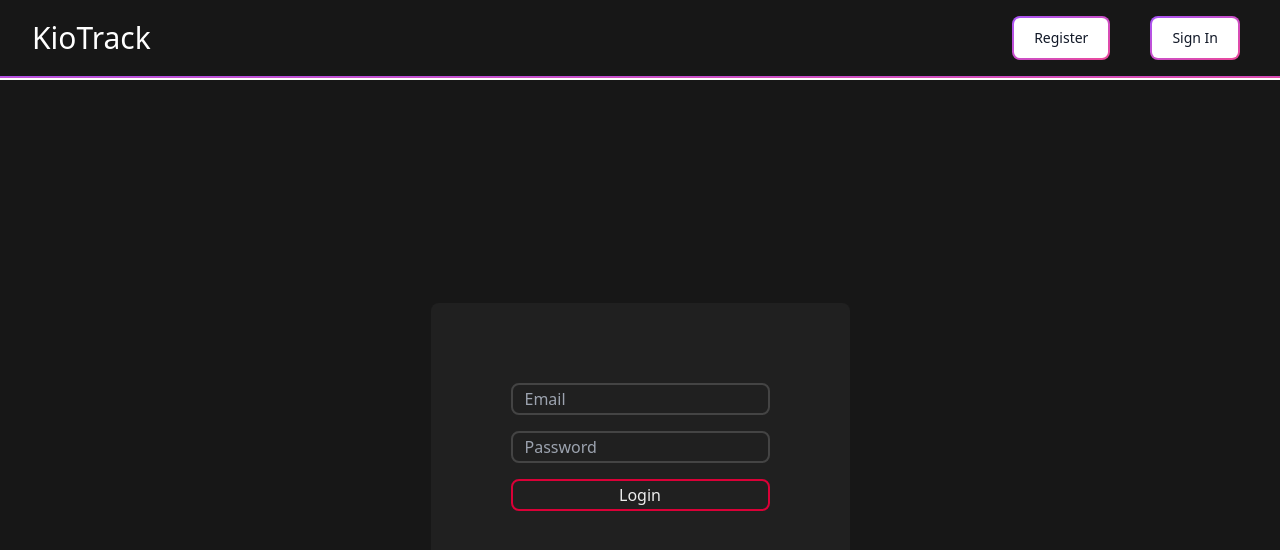
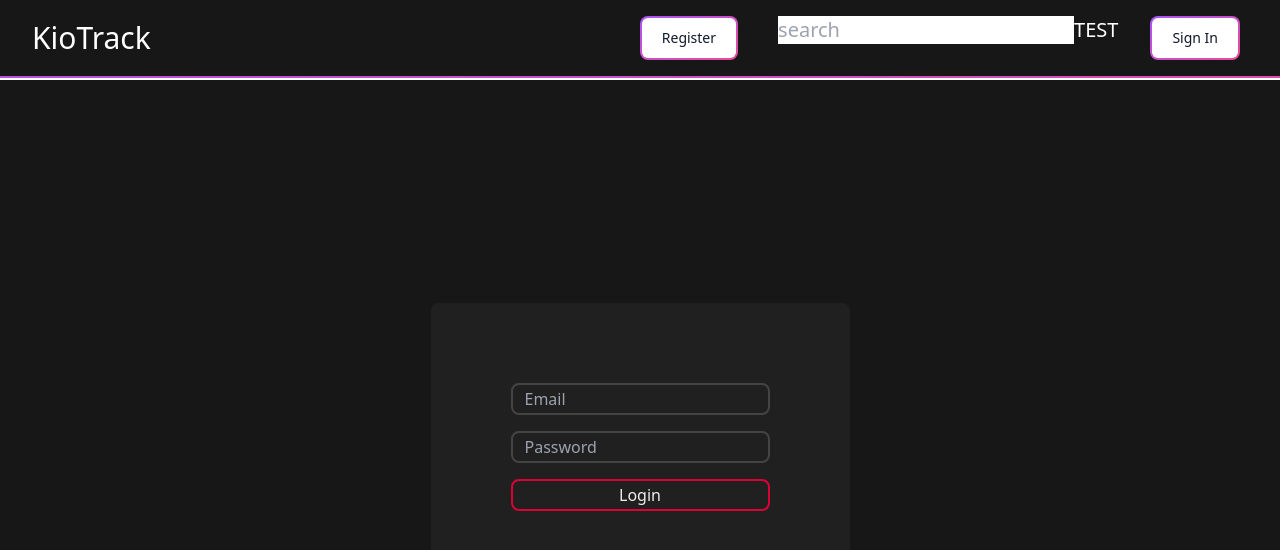
Before and after one commit to krwi20/anime-tracker, a React (Create React App) app in the folder client/: page /login in a window 1280 px wide. Shown: the top 550 px of the page. Built offline with nearby package versions, Linux system fonts and the light colour scheme.

Commit message:
Search bar functionality

```diff
--- a/client/src/components/NavBar.jsx
+++ b/client/src/components/NavBar.jsx
@@ -1,11 +1,39 @@
-import React from "react";
+import React, { useState } from "react";
 import { Link, useNavigate } from "react-router-dom";
 import { useSelector } from "react-redux";
 import { FiSettings } from "react-icons/fi";
 
 const NavBar = () => {
 	const { currentUser } = useSelector((state) => state.user);
+	const [searchResults, setSearchResults] = useState([]);
+	const [query, setQuery] = useState("");
 	const navigate = useNavigate();
+
+	const handleAnimeSearch = async (e) => {
+		// const query = "Ao no Exorcist: Shimane Illuminati-hen";
+		const query = e.target.value;
+		setQuery(query);
+
+		if (!query.trim()) {
+			setSearchResults([]);
+			return;
+		}
+		try {
+			const res = await fetch(
+				`http://localhost:3001/api/anime/anime/search?query=${query}`,
+				{
+					method: "GET",
+					headers: {
+						"Content-Type": "application/json",
+					},
+				}
+			);
+			const data = await res.json();
+			setSearchResults(data);
+		} catch (error) {
+			console.log(error);
+		}
+	};
 
 	return (
 		// NavBar Container
@@ -28,6 +56,34 @@ const NavBar = () => {
 								</p>
 							</Link>
 						)}
+						{/* Search Bar */}
+						<div>
+							<input
+								className='text-black'
+								type='text'
+								placeholder='search'
+								value={query}
+								onChange={(e) => handleAnimeSearch(e)}
+							/>
+							<button onClick={handleAnimeSearch}>TEST</button>
+							{searchResults.length > 0 && (
+								<ul>
+									{searchResults.map((result) => (
+										<li
+											key={result._id}
+											className='cursor-pointer'
+											onClick={() => {
+												navigate(`/anime/${result._id}`);
+												setQuery("");
+												setSearchResults([]);
+											}}
+										>
+											{result.title}
+										</li>
+									))}
+								</ul>
+							)}
+						</div>
 						{/* test */}
 						{currentUser?.role === "admin" && (
 							<div>
--- a/client/src/pages/Anime.jsx
+++ b/client/src/pages/Anime.jsx
@@ -51,7 +51,7 @@ const Anime = () => {
 		};
 
 		fetchSpecificAnime();
-	}, [dispatch]);
+	}, [dispatch, id]);
 
 	const boop = async (status) => {
 		try {
```
Also changed, not shown: 2 other files (tests, documents, lock files or other folders).
